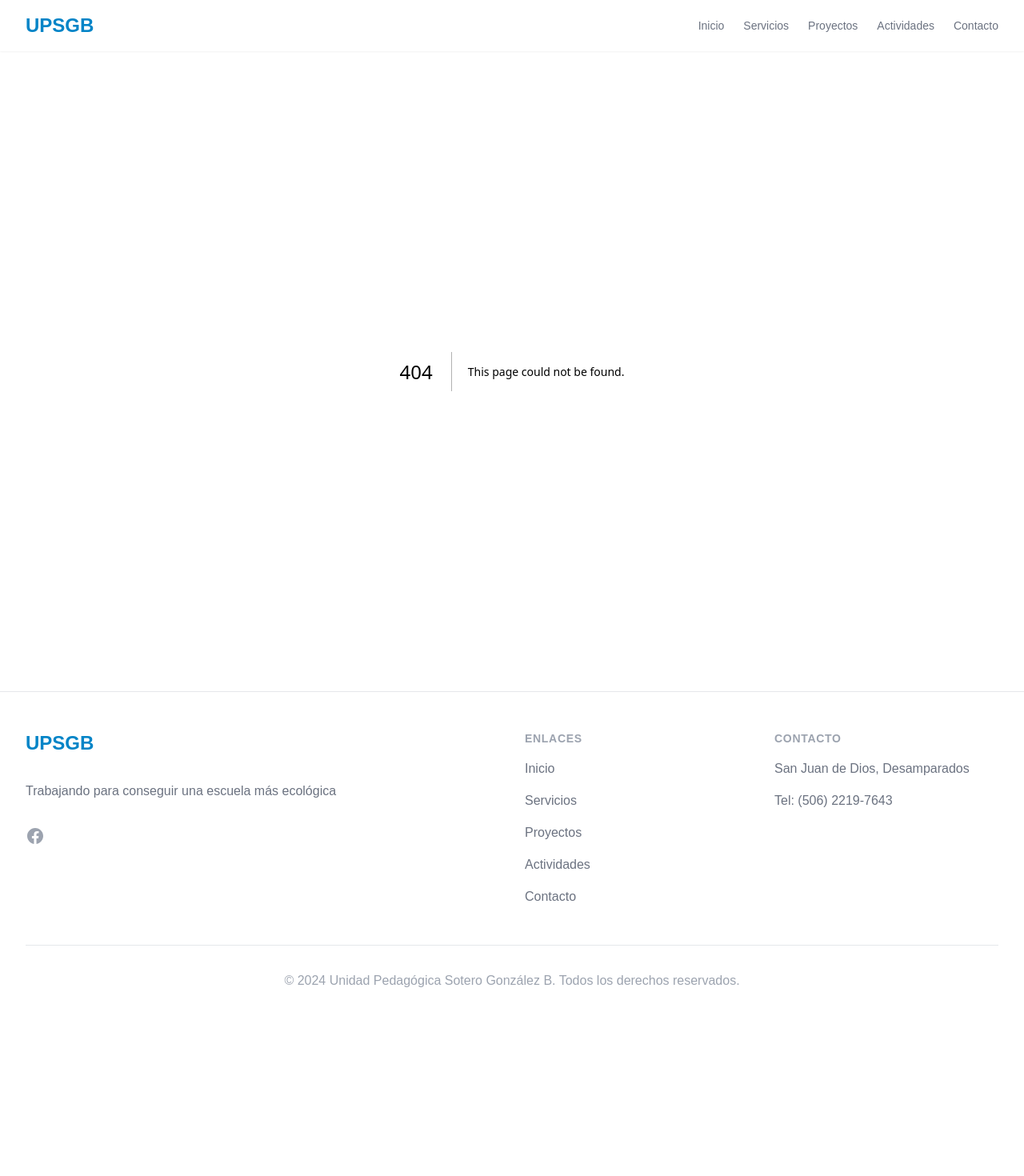
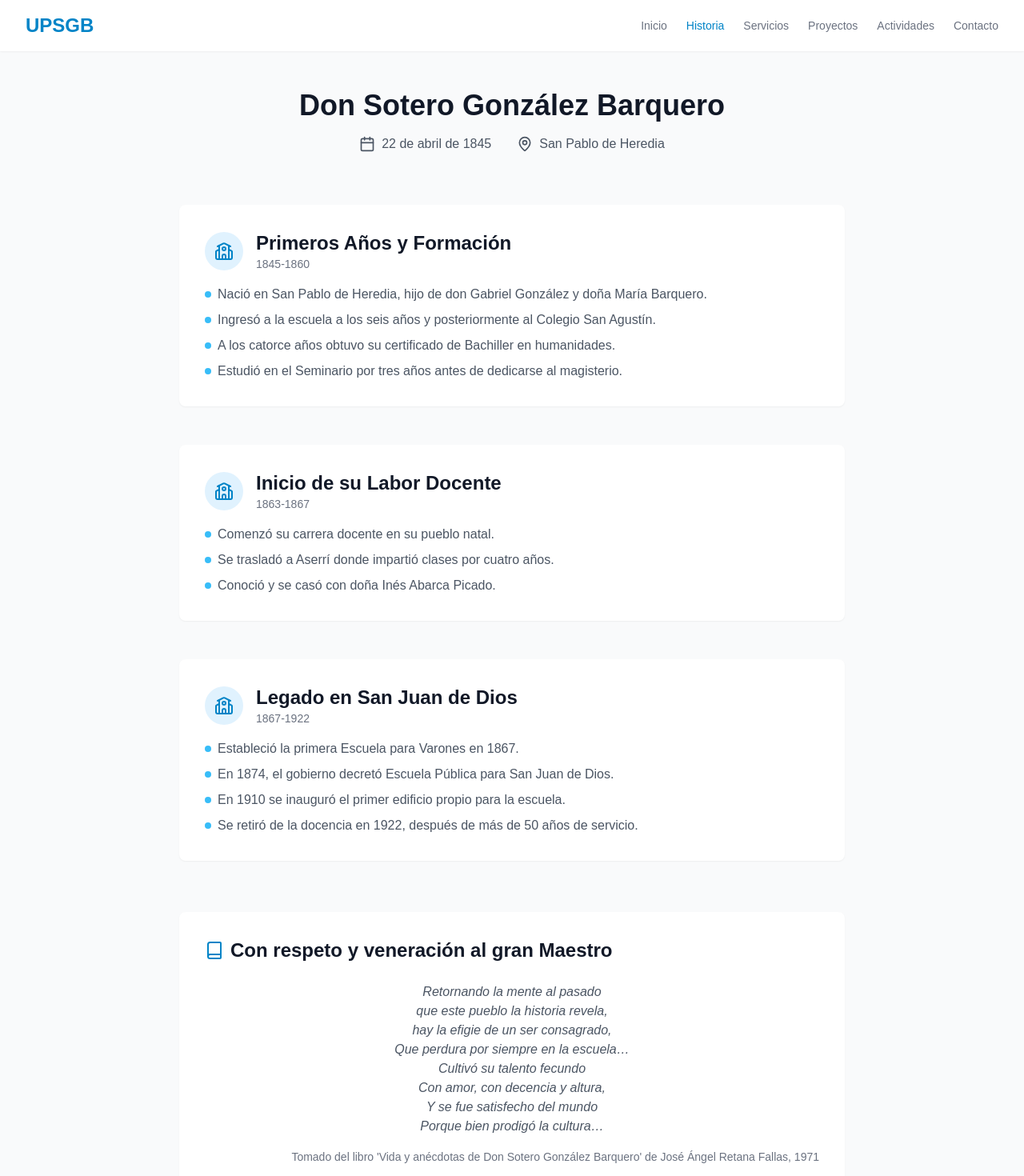
Before and after one commit to AndresAriasUrena/upsgb, a Next.js app: page /upsgb/historia in a window 1280 px wide. Before the commit this address had no page. Shown: the top 1470 px of the page at 80% size. Before the commit the page ends 1270 px from the top, so only its background shows below. Built offline with nearby package versions, Linux system fonts and the light colour scheme.

Commit message:
Agraga pagina de historia institucional

```diff
--- /dev/null
+++ b/src/data/historia.js
@@ -0,0 +1,56 @@
+// src/data/historia.js
+export const historiaData = {
+    introduccion: {
+      titulo: "Don Sotero González Barquero",
+      nacimiento: "22 de abril de 1845",
+      fallecimiento: "29 de octubre de 1935",
+      lugarNacimiento: "San Pablo de Heredia",
+    },
+
+    etapas: [
+      {
+        titulo: "Primeros Años y Formación",
+        periodo: "1845-1860",
+        contenido: [
+          "Nació en San Pablo de Heredia, hijo de don Gabriel González y doña María Barquero.",
+          "Ingresó a la escuela a los seis años y posteriormente al Colegio San Agustín.",
+          "A los catorce años obtuvo su certificado de Bachiller en humanidades.",
+          "Estudió en el Seminario por tres años antes de dedicarse al magisterio."
+        ]
+      },
+      {
+        titulo: "Inicio de su Labor Docente",
+        periodo: "1863-1867",
+        contenido: [
+          "Comenzó su carrera docente en su pueblo natal.",
+          "Se trasladó a Aserrí donde impartió clases por cuatro años.",
+          "Conoció y se casó con doña Inés Abarca Picado."
+        ]
+      },
+      {
+        titulo: "Legado en San Juan de Dios",
+        periodo: "1867-1922",
+        contenido: [
+          "Estableció la primera Escuela para Varones en 1867.",
+          "En 1874, el gobierno decretó Escuela Pública para San Juan de Dios.",
+          "En 1910 se inauguró el primer edificio propio para la escuela.",
+          "Se retiró de la docencia en 1922, después de más de 50 años de servicio."
+        ]
+      }
+    ],
+
+    poema: {
+      titulo: "Con respeto y veneración al gran Maestro",
+      versos: [
+        "Retornando la mente al pasado",
+        "que este pueblo la historia revela,",
+        "hay la efigie de un ser consagrado,",
+        "Que perdura por siempre en la escuela…",
+        "Cultivó su talento fecundo",
+        "Con amor, con decencia y altura,",
+        "Y se fue satisfecho del mundo",
+        "Porque bien prodigó la cultura…"
+      ],
+      fuente: "Tomado del libro 'Vida y anécdotas de Don Sotero González Barquero' de José Ángel Retana Fallas, 1971"
+    }
+  };
--- a/src/data/navigation.js
+++ b/src/data/navigation.js
@@ -1,6 +1,7 @@
 // src/data/navigation.js
 export const navigation = [
   { name: 'Inicio', href: '/' },
+  { name: 'Historia', href: '/historia' }, // Nueva entrada
   { name: 'Servicios', href: '/servicios' },
   { name: 'Proyectos', href: '/proyectos' },
   { name: 'Actividades', href: '/actividades' },
@@ -10,6 +11,7 @@ export const navigation = [
 export const footerNavigation = {
   main: [
     { name: 'Inicio', href: '/' },
+    { name: 'Historia', href: '/historia' }, // Nueva entrada
     { name: 'Servicios', href: '/servicios' },
     { name: 'Proyectos', href: '/proyectos' },
     { name: 'Actividades', href: '/actividades' },
--- /dev/null
+++ b/src/pages/historia.jsx
@@ -0,0 +1,72 @@
+// src/pages/historia.jsx
+import React from 'react';
+import { School, Calendar, MapPin, Book, Award } from 'lucide-react';
+import { historiaData } from '@/data/historia';
+
+export default function Historia() {
+  return (
+    <div className="bg-gray-50 min-h-screen py-12">
+      <div className="max-w-4xl mx-auto px-4 sm:px-6 lg:px-8">
+        {/* Introducción */}
+        <div className="text-center mb-16">
+          <h1 className="text-4xl font-bold text-gray-900 mb-4">
+            {historiaData.introduccion.titulo}
+          </h1>
+          <div className="flex justify-center items-center space-x-8 text-gray-600">
+            <div className="flex items-center">
+              <Calendar className="w-5 h-5 mr-2" />
+              <span>{historiaData.introduccion.nacimiento}</span>
+            </div>
+            <div className="flex items-center">
+              <MapPin className="w-5 h-5 mr-2" />
+              <span>{historiaData.introduccion.lugarNacimiento}</span>
+            </div>
+          </div>
+        </div>
+
+        {/* Línea de tiempo */}
+        <div className="space-y-12">
+          {historiaData.etapas.map((etapa, index) => (
+            <div key={index} className="relative">
+              <div className="bg-white rounded-lg shadow-sm p-8">
+                <div className="flex items-center mb-4">
+                  <div className="rounded-full bg-primary-100 p-3">
+                    <School className="h-6 w-6 text-primary-600" />
+                  </div>
+                  <div className="ml-4">
+                    <h2 className="text-2xl font-bold text-gray-900">{etapa.titulo}</h2>
+                    <p className="text-sm text-gray-500">{etapa.periodo}</p>
+                  </div>
+                </div>
+                <ul className="mt-4 space-y-2">
+                  {etapa.contenido.map((texto, idx) => (
+                    <li key={idx} className="flex items-start">
+                      <span className="h-2 w-2 mt-2 bg-primary-400 rounded-full mr-2"></span>
+                      <p className="text-gray-600">{texto}</p>
+                    </li>
+                  ))}
+                </ul>
+              </div>
+            </div>
+          ))}
+        </div>
+
+        {/* Poema */}
+        <div className="mt-16 bg-white rounded-lg shadow-sm p-8">
+          <div className="flex items-center mb-6">
+            <Book className="h-6 w-6 text-primary-600 mr-2" />
+            <h2 className="text-2xl font-bold text-gray-900">{historiaData.poema.titulo}</h2>
+          </div>
+          <div className="prose prose-blue mx-auto">
+            {historiaData.poema.versos.map((verso, index) => (
+              <p key={index} className="text-gray-600 italic text-center">{verso}</p>
+            ))}
+            <p className="text-sm text-gray-500 mt-4 text-right">
+              {historiaData.poema.fuente}
+            </p>
+          </div>
+        </div>
+      </div>
+    </div>
+  );
+}
```
Lines whose indentation alone changed are shown as unchanged.
